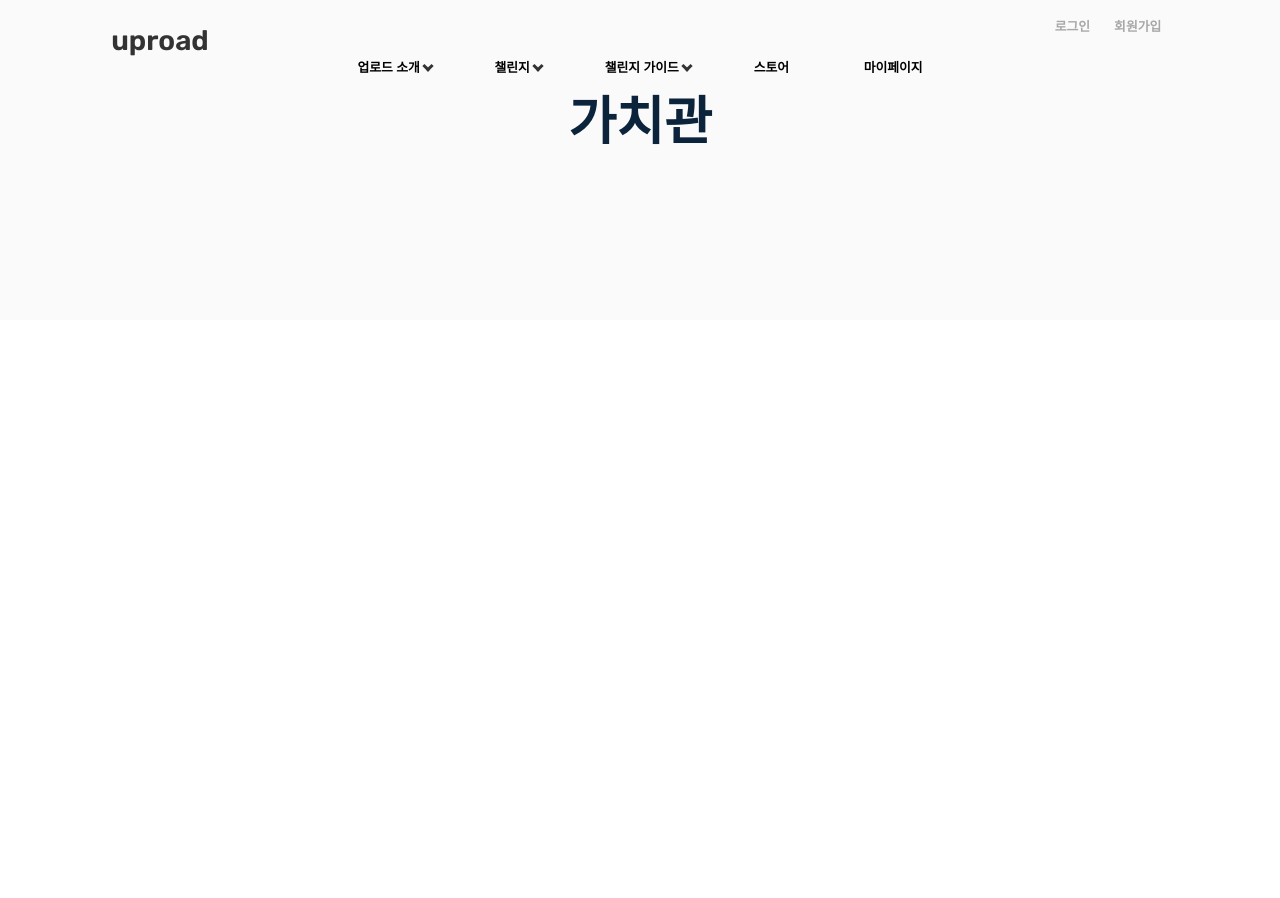
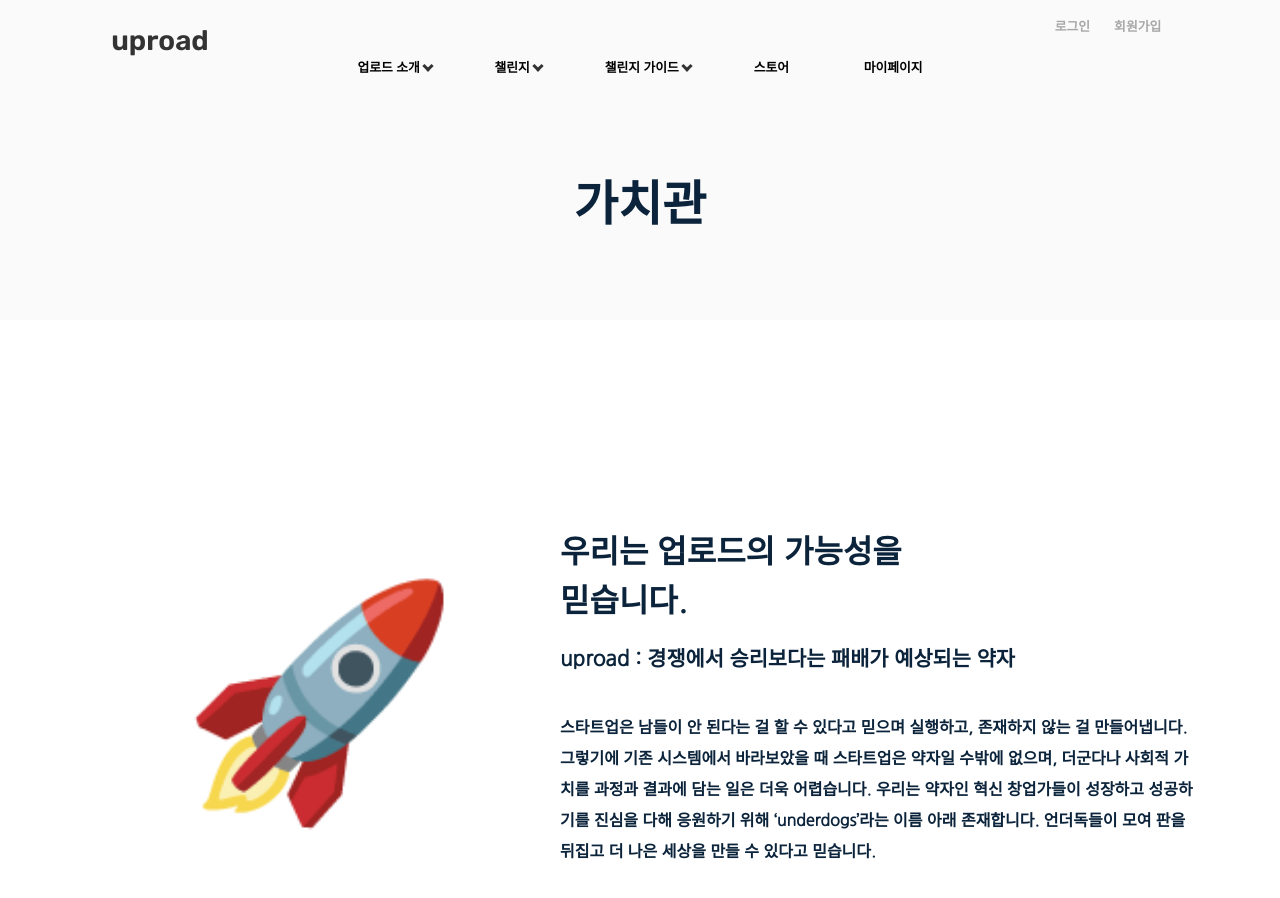
Before and after one commit to pby1360/Uproad, a React (Create React App) app in the folder frontend/: page /about in a window 1280 px wide. Shown: the top 898 px of the page. Before the commit the page ends 800 px from the top, so only its background shows below. Built offline with nearby package versions, Linux system fonts and the light colour scheme.

Commit message:
업로드 소개 - 가치관 구현 (가치관 문구 추가) #13

```diff
--- a/frontend/src/pages/introduction/About.js
+++ b/frontend/src/pages/introduction/About.js
@@ -4,11 +4,65 @@ import AboutStyle from "../../styles/introduction/About.scss";
 const About = () => {
   return (
     <div className={AboutStyle}>
-        <div className="about-container">
-        <div className="about-title">
-            <div className="about-title-text">가치관</div>
-        </div>
-    </div>
+      <section className="about-container">
+          <section className="about-title">
+              <div className="about-title-text">가치관</div>
+          </section>
+          <section className="about-text-container">
+            <div className="about-text-emoji-container">
+              <section className="emoji">🚀</section>
+              <section className="about-text-group-left">
+                <section className="about-text-1">우리는 업로드의 가능성을 <br></br>믿습니다.</section>
+                <section className="about-text-2">uproad : 경쟁에서 승리보다는 패배가 예상되는 약자</section>
+                <section className="about-text-3">스타트업은 남들이 안 된다는 걸 할 수 있다고 믿으며 실행하고, 존재하지 않는 걸 만들어냅니다. 그렇기에 기존 시스템에서 바라보았을 때 스타트업은 약자일 수밖에 없으며, 더군다나 사회적 가치를 과정과 결과에 담는 일은 더욱 어렵습니다. 우리는 약자인 혁신 창업가들이 성장하고 성공하기를 진심을 다해 응원하기 위해 ‘underdogs’라는 이름 아래 존재합니다. 언더독들이 모여 판을 뒤집고 더 나은 세상을 만들 수 있다고 믿습니다.</section>
+              </section>
+            </div>
+            <div className="about-text-group-left">
+              <section className="about-text-1">창업가와 함께 시작하고<br></br>성장해나가는 파트너</section>
+              <section className="about-text-3">스타트업은 남들이 안 된다는 걸 할 수 있다고 믿으며 실행하고, 존재하지 않는 걸 만들어냅니다. 그렇기에 기존 시스템에서 바라보았을 때 스타트업은 약자일 수밖에 없으며, 더군다나 사회적 가치를 과정과 결과에 담는 일은 더욱 어렵습니다. 우리는 약자인 혁신 창업가들이 성장하고 성공하기를 진심을 다해 응원하기 위해 ‘underdogs’라는 이름 아래 존재합니다. 언더독들이 모여 판을 뒤집고 더 나은 세상을 만들 수 있다고 믿습니다.</section>
+            </div>
+            <div className="about-text-group-right">
+              <section className="about-text-4">CORE VALUE</section>
+              <section className="about-text-5">언더독스팀은 창업가를 대할 때, 파트너를 대할 때,<br></br>다른 구성원들과 스스로를 대할 때 4가지 핵심 가치를 지켜나갑니다.</section>
+            </div>
+            <section className="about-text-emoji-container">
+              <div className="about-text-group-left">
+                <section className="about-text-6">Creating New Wave</section>
+                <section className="about-text-2">이전에 없던 새로운 길을 찾아 나섭니다.</section>
+                <section className="about-text-3">아무도 가보지 않은 길은 실패의 위험이 도사리고 있지만, 다른 한편으로는 무한한 가능성으로 가득 차 있기도 합니다. 언더독스는 후자의 관점에서 창업가들과 함께 문제를 다시 보고, 새로운 해답을 찾아 나섭니다.</section>
+              </div>
+              <section className="emoji">🚀</section>
+            </section>
+            <section className="about-text-emoji-container">
+              <section className="emoji">🚀</section>
+              <div className="about-text-group-left">
+                <section className="about-text-6">Aiming at Perfection</section>
+                <section className="about-text-2">매 순간 최고의 성과를 내기 위해 노력합니다.</section>
+                <section className="about-text-3">전·현직 창업가들의 성공과 실패, 그리고 연쇄 창업 경험을 기반으로 언더독스만의 차별화된 창업 콘텐츠를 개발합니다. 이를 창업가들에게 최적화된 방식으로 전달하여 최고의 성과를 낼 수 있도록 이끕니다.</section>
+              </div>
+            </section>
+            <section className="about-text-emoji-container">
+              <div className="about-text-group-left">
+                <section className="about-text-6">Freedom & Responsibility</section>
+                <section className="about-text-2">자유를 누리면서 책임감 있는 결과를 만듭니다.</section>
+                <section className="about-text-3">형식에 얽매이지 않으며, 다양하게 또 창의적으로 사고합니다. 그러나 자유에는 항상 큰 책임이 따른다는 점을 마음에 새기고, 원칙과 약속을 반드시 지켜 책임감 있는 결과를 만듭니다.</section>
+              </div>
+              <section className="emoji">🚀</section>
+            </section>
+            <section className="about-text-emoji-container">
+              <section className="emoji">🚀</section>
+              <div className="about-text-group-left">
+                <section className="about-text-6">Acting as One Team</section>
+                <section className="about-text-2">하나의 팀이 되어 더 나은 해답을 찾아갑니다.</section>
+                <section className="about-text-3">어디서부터, 어떻게 시작해야 할지 모르는 창업가들과 함께 고민하고 해답을 찾아갑니다.이러한 창업가들이 하나둘 모여 서로에게 힘이 되어주고 좋은 자극이 되는 국내외 최대 커뮤니티를 이룹니다.</section>
+              </div>
+            </section>
+            <div className="about-text-group-left">
+              <section className="about-text-4">CODE OF START-UP</section>
+              <section className="about-text-2">언더독스는 실제 창업 경험을 통해 얻은 8가지 창업 원칙에 따라 창업교육을 진행하고,<br></br> 창업가들과 함께 비즈니스 성과와 사회적 가치를 달성합니다.</section>
+            </div>
+          </section>
+      </section>
     </div>
   );
 };
--- a/frontend/src/styles/introduction/About.scss
+++ b/frontend/src/styles/introduction/About.scss
@@ -1,4 +1,4 @@
-$pink: #f04d4d;
+$red: #D93B3B;
 @import url('https://fonts.googleapis.com/css2?family=Nanum+Gothic&display=swap');
 
 .about-container {
@@ -12,13 +12,109 @@ $pink: #f04d4d;
     height: 15rem;
     width: 100%;
     align-items: center;
+    display: flex;
+    justify-content: center;
   }
+
   .about-title-text{
     color: rgb(12, 36, 59);
-    font-size: 52px;
-    height: 100%;
-    font-weight: 800;
+    font-size: 3rem;
+    font-weight: bolder;
     white-space: normal;
     text-align: center;
   }
+
+  .about-text-container{
+    width: 70rem;
+    display: flex;
+    flex-direction: column;
+  }
+
+  .about-text-emoji-container{
+    display: flex;
+    align-items: center;
+    justify-content: center;
+    padding-top: 3rem;
+  }
+
+  .emoji{
+    width: 60rem;
+    font-size: 14rem;
+    display: flex;
+    text-align: center;
+    justify-content: center;
+  }
+  .text-container{
+    flex-direction: column;
+    width: 40rem;
+    padding-bottom: 10rem;
+    padding-top: 10rem;
+  }
+  .about-text-group-left{
+    flex-direction: column;
+    width: 70rem;
+    padding-top: 10rem;
+    padding-bottom: 10rem;
+  }
+  .about-text-group-right{
+    flex-direction: column;
+    width: 70rem;
+    padding-top: 10rem;
+    padding-bottom: 10rem;
+    display: flex;
+    justify-content: right;
+    align-items: flex-end;
+  }
+  .about-text-1{
+    font-size: 2rem;
+    color: rgb(12, 36, 59);
+    font-weight: bolder;
+    display: flex;
+    line-height: 1.53;
+    margin: 0;
+  }
+
+  .about-text-2{
+    font-size: 1.3rem;
+    color: rgb(12, 36, 59);
+    font-weight: bolder;
+    display: flex;
+    padding-top: 1rem;
+  }
+
+  .about-text-3{
+    font-size: 1rem;
+    color: rgb(12, 36, 59);
+    font-weight: bolder;
+    display: flex;
+    padding-top: 2.5rem;
+    width: 40rem;
+    line-height: 1.94 !important;
+  }
+
+  .about-text-4{
+    font-size: 3rem;
+    color: rgb(12, 36, 59);
+    font-weight: bolder;
+    display: flex;
+    padding-top: 2.5rem;
+    text-align: right;
+  }
+
+  .about-text-5{
+    font-size: 1.3rem;
+    color: rgb(12, 36, 59);
+    font-weight: bolder;
+    display: flex;
+    padding-top: 1rem;
+    text-align: right;
+  }
+
+  .about-text-6{
+    font-size: 3rem;
+    color: red;
+    font-weight: bolder;
+    display: flex;
+    padding-top: 2.5rem;
+  }
 }
```
